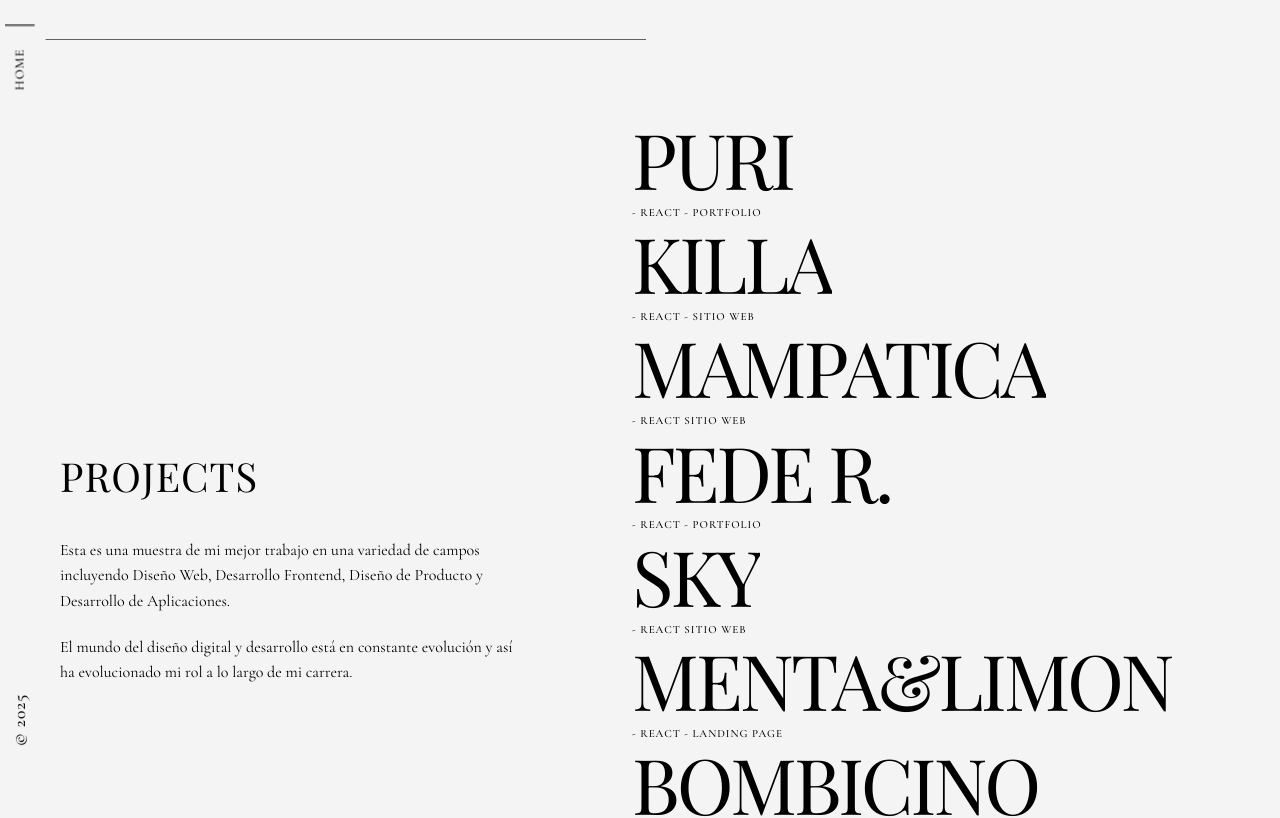
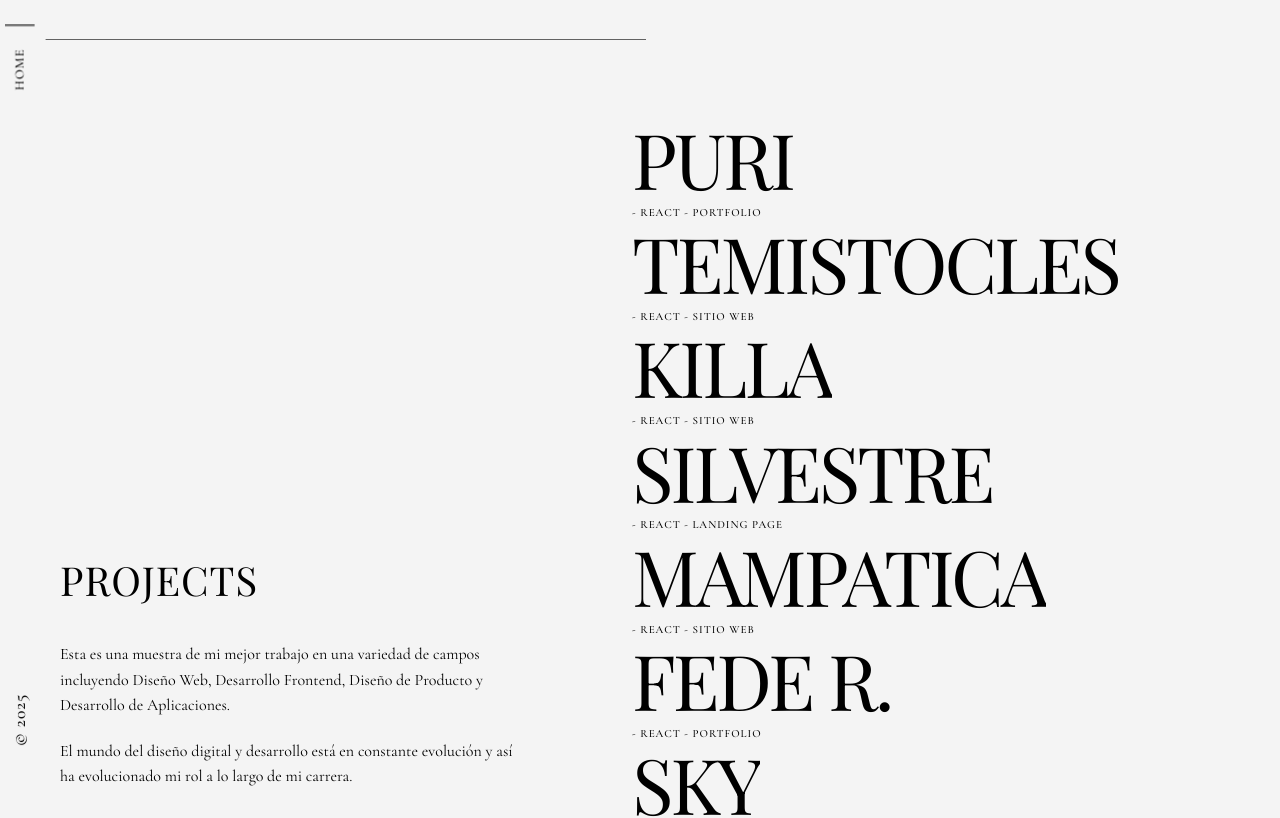
Before and after one commit to franuncal/FRANUNCAL-PORTFOLIO-WEB, a React (Vite) app: page /projects in a window 1280 px wide. Shown: the top 818 px of the page. Built offline with nearby package versions, Linux system fonts and the light colour scheme; a web font is replaced by a local one.

Commit message:
Incorporacion de proyectos

```diff
--- a/src/components/Proyectos/Proyectos.jsx
+++ b/src/components/Proyectos/Proyectos.jsx
@@ -11,18 +11,30 @@ const proyectosData = [
     type: "REACT - Portfolio",
   },
   {
+    name: "TEMISTOCLES",
+    description: "Sitio web con sistema de reservas para Cabanas de Esquel.",
+    url: "https://temistoclesesquel.com.ar/",
+    type: "REACT - Sitio web",
+  },
+  {
     name: "KILLA",
     description:
-      "Landing page para servicio de alimentación saludable. Enfoque en conversión y experiencia de usuario.",
+      "Sitio web con sistema de reservas para Cabanas de Tanti Cordoba..",
     url: "https://killacabanas.com/",
-    type: "REACT - sitio web",
+    type: "REACT - Sitio web",
+  },
+  {
+    name: "SILVESTRE",
+    description:
+      "Landing page para una marca de Dulce de leche artesanal, con diseno moderno, responsive y funcional.",
+    url: "https://silvestreddl.com/",
+    type: "REACT - Landing Page",
   },
   {
     name: "MAMPATICA",
-    description:
-      "Sitio web corporativo para empresa de tecnología. Diseño moderno y funcional.",
+    description: "Sitio web con sistema de reservas para Cabanas de Mampatica.",
     url: "https://mampatica.com.ar/",
-    type: "REACT sitio web",
+    type: "REACT - Sitio web",
   },
   {
     name: "FEDE R.",
```
